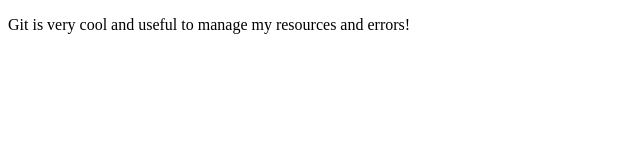
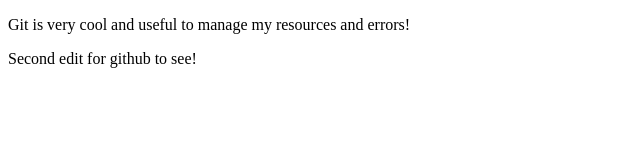
Before and after one commit to Alexjohnws/git-test, a plain HTML site: page index.html in a window 1280 px wide. Shown: the whole page, without its empty margins (0-640 px from the left). Drawn offline with Linux system fonts and the light colour scheme.

Commit message:
added another new section

```diff
--- a/index.html
+++ b/index.html
@@ -4,5 +4,6 @@
 <article>
  <section>
    <p> Git is very cool and useful to manage my resources and errors! </p>
+   <p> Second edit for github to see! </p>
  </section>
 </article>
```
